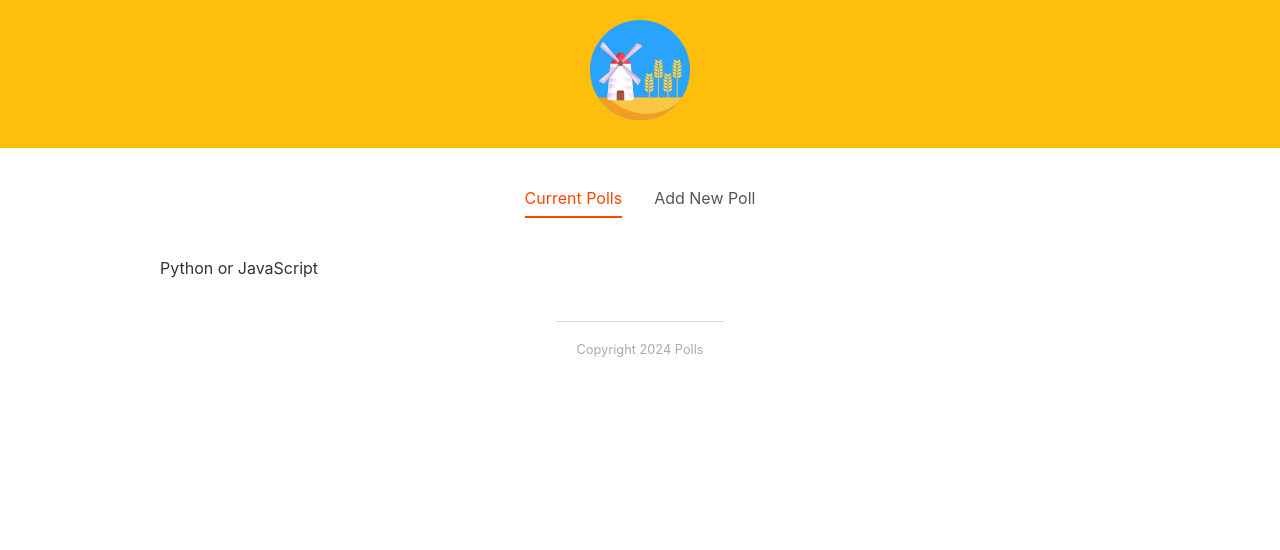
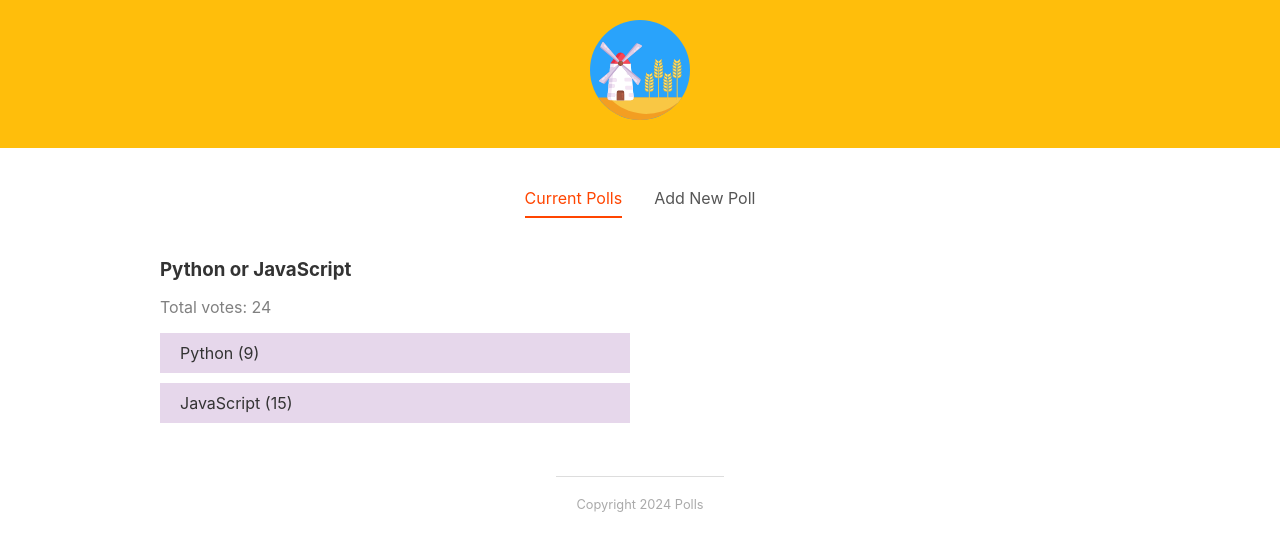
Before and after one commit to AnushaDeviR/polls-project, a Svelte app: page / in a window 1280 px wide. Shown: the top 550 px of the page. Built offline with nearby package versions, Linux system fonts and the light colour scheme.

Commit message:
implemented PollDetail component

```diff
--- a/src/App.svelte
+++ b/src/App.svelte
@@ -29,7 +29,6 @@
   const handleAddPoll = (e) => {
     const poll = e.detail;
     polls = [poll, ...polls];
-    console.log("[CMD] 🐨 | handleAddPoll | polls:", polls);
     activeTab = CURRENT_POLLS;
   };
 </script>
--- /dev/null
+++ b/src/components/PollDetails.svelte
@@ -0,0 +1,48 @@
+<script>
+  export let poll = [];
+
+  //   reactive values:
+
+  $: totalValues = poll.votesA + poll.votesB;
+</script>
+
+<div class="poll">
+  <h3>{poll.question}</h3>
+  <p>Total votes: {totalValues}</p>
+  <div class="answer">
+    <div class="percent percent-a">
+      <span>{poll.answerA} ({poll.votesA})</span>
+    </div>
+  </div>
+  <div class="answer">
+    <div class="percent percent-b">
+      <span>{poll.answerB} ({poll.votesB})</span>
+    </div>
+  </div>
+</div>
+
+<style>
+  h3 {
+    margin: 0 auto;
+  }
+
+  p {
+    color: grey;
+  }
+
+  .answer {
+    position: relative;
+    background-color: #e6d7eb;
+    margin: 10px auto;
+    cursor: pointer;
+  }
+
+  .answer:hover {
+    opacity: 0.6;
+  }
+
+  span {
+    display: inline-block;
+    padding: 10px 20px;
+  }
+</style>
--- a/src/components/PollList.svelte
+++ b/src/components/PollList.svelte
@@ -1,11 +1,13 @@
 <script>
+  import PollDetails from "./PollDetails.svelte";
+
   export let polls = [];
 </script>
 
 <div class="poll-list">
-  <!-- poll.id is the key -->
+  <!-- NOTE: poll.id is the key -->
   {#each polls as poll (poll.id)}
-    <div>{poll.question}</div>
+    <PollDetails {poll} />
   {/each}
 </div>
 
```
